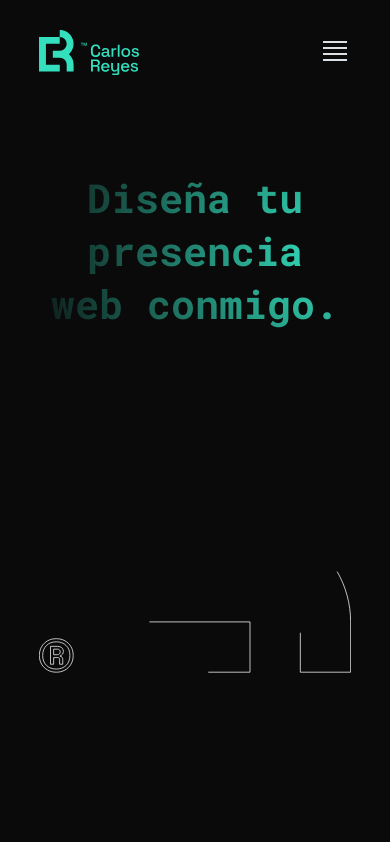
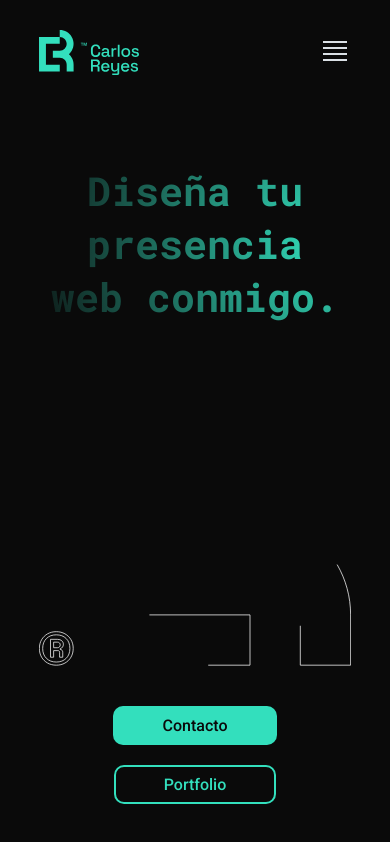
Before and after one commit to carlosreyesweb/carlosreyesweb.com, a React (Vite) app: page / in a window 390 px wide. Built offline with nearby package versions, Linux system fonts and the light colour scheme.

Commit message:
1. Add important links to header. 2. Add button-like links. 3. Enhance header's responsive layout.

```diff
--- /dev/null
+++ b/src/components/button-link/button-link.component.module.css
@@ -0,0 +1,29 @@
+.button {
+  display: block;
+  max-width: max-content;
+  text-align: center;
+  text-decoration: none;
+  padding: 10px 50px;
+  border-radius: 10px;
+  font-weight: var(--medium);
+}
+
+.main {
+  color: var(--primary-01);
+  background-color: var(--primary-02);
+}
+
+.main-regular {
+  color: var(--primary-02);
+  box-shadow: 0 0 0 2px var(--primary-02) inset;
+}
+
+.secondary {
+  color: var(--secondary-02);
+  background-color: var(--secondary-01);
+}
+
+.secondary-regular {
+  color: var(--secondary-01);
+  box-shadow: 0 0 0 2px var(--secondary-01) inset;
+}
--- /dev/null
+++ b/src/components/button-link/button-link.component.tsx
@@ -0,0 +1,18 @@
+import { AnchorHTMLAttributes } from 'react'
+import { ButtonVariant } from '../types/button-variant.type'
+import styles from './button-link.component.module.css'
+
+interface ButtonLinkProps extends AnchorHTMLAttributes<HTMLAnchorElement> {
+  variant: ButtonVariant
+}
+export default function ButtonLink({
+  variant,
+  children,
+  ...props
+}: ButtonLinkProps) {
+  return (
+    <a className={`${styles.button} ${styles[variant]}`} {...props}>
+      {children}
+    </a>
+  )
+}
--- a/src/components/header/header.component.module.css
+++ b/src/components/header/header.component.module.css
@@ -1,11 +1,23 @@
 .container {
   min-height: 100vh;
-  padding: 0 10%;
-  display: grid;
-  grid-template-columns: repeat(auto-fit, minmax(300px, 1fr));
+  padding: 100px 10% 40px;
+  display: flex;
+  flex-flow: column nowrap;
   align-items: center;
-  align-content: center;
+  justify-content: flex-end;
   gap: 40px;
+}
+
+.linksContainer {
+  display: flex;
+  flex-flow: row wrap;
+  justify-content: center;
+  gap: 20px;
+  padding: 0 20px;
+}
+
+.outlineLogo {
+  max-width: 350px;
 }
 
 .outlineLogo path,
@@ -20,3 +32,19 @@
     stroke-dashoffset: 0;
   }
 }
+
+@media screen and (min-width: 768px) {
+  .container {
+    display: grid;
+    grid-template-columns: repeat(2, 1fr);
+    grid-template-rows: 1fr min-content;
+  }
+
+  .linksContainer {
+    grid-column: span 2;
+  }
+
+  .outlineLogo {
+    max-width: none;
+  }
+}
--- a/src/components/header/header.component.tsx
+++ b/src/components/header/header.component.tsx
@@ -1,4 +1,5 @@
 import OutlineLogo from '../../assets/outline-logo.svg?component'
+import ButtonLink from '../button-link/button-link.component'
 import HeroTitle from '../hero-title/hero-title.component'
 import Navbar from '../navbar/navbar.component'
 import styles from './header.component.module.css'
@@ -10,6 +11,19 @@ export default function Header(props: HeaderProps) {
       <Navbar />
       <HeroTitle>Diseña tu presencia web conmigo.</HeroTitle>
       <OutlineLogo className={styles.outlineLogo} />
+      <nav className={styles.linksContainer}>
+        <ButtonLink variant="main" href="#contact">
+          Contacto
+        </ButtonLink>
+        <ButtonLink
+          variant="main-regular"
+          href="https://behance.net/carlosreyesweb"
+          target="_blank"
+          rel="noopener noreferrer"
+        >
+          Portfolio
+        </ButtonLink>
+      </nav>
     </header>
   )
 }
--- /dev/null
+++ b/src/components/types/button-variant.type.ts
@@ -0,0 +1,5 @@
+export type ButtonVariant =
+  | 'main'
+  | 'main-regular'
+  | 'secondary'
+  | 'secondary-regular'
--- a/src/index.css
+++ b/src/index.css
@@ -11,6 +11,10 @@
   --secondary-01: #7f65ef;
   --secondary-02: #dbe1e6;
   --secondary-03: #2b2b2b;
+  /* font weights */
+  --regular: 400;
+  --medium: 500;
+  --bold: 700;
   scroll-behavior: smooth;
 }
 
```
Also changed, not shown: src/components/button/button.component.tsx (added, +14 -0 lines), src/components/button/button.component.module.css (added).
